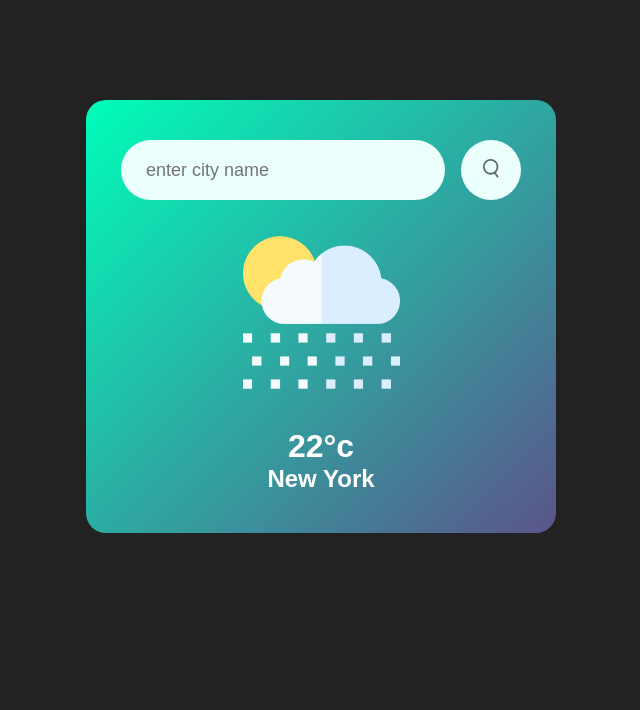
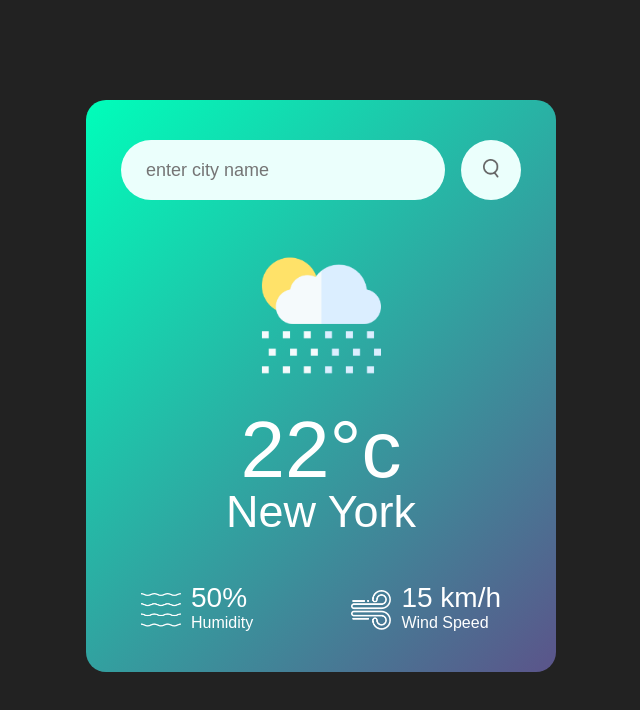
Before and after one commit to AditInx/WeatherApp, a plain HTML site: page index.html in a window 1280 px wide. Shown: the whole page, without its empty margins (319-959 px from the left). Drawn offline with Linux system fonts and the light colour scheme.

Commit message:
added information about wind and humidity as dummy data

```diff
--- a/index.html
+++ b/index.html
@@ -16,6 +16,22 @@
         <img src="images/rain.png" class="weather-icon" />
         <h1 class="temp">22°c</h1>
         <h2 class="city">New York</h2>
+        <div class="details">
+            <div class="col">
+                <img src="images/humidity.png">
+                <div>
+                    <p class="humidity">50%</p>
+                    <p>Humidity</p>
+                </div>
+            </div>
+            <div class="col">
+                <img src="images/wind.png">
+                <div>
+                    <p class="wind">15 km/h</p>
+                    <p>Wind Speed</p>
+                </div>
+            </div>
+        </div>
       </div>
     </div>
     <script src=""></script>
--- a/style.css
+++ b/style.css
@@ -53,3 +53,46 @@ body{
 .search button img{
     width: 16px;
 }
+
+.weather-icon{
+    width: 170px;
+    margin-top: 30px;
+}
+
+.weather h1{
+    font-size: 80px;
+    font-weight: 500;
+}
+
+.weather h2{
+    font-size: 45px;
+    font-weight: 400;
+    margin-top: -10px;
+}
+
+
+.details{
+    display: flex;
+    align-items: center;
+    justify-content: space-between;
+    padding: 0 20px;
+    margin-top: 50px;
+}
+
+
+.col{
+    display: flex;
+    align-items: center;
+    text-align: left;
+}
+
+.col img{
+    width: 40px;
+    margin-right: 10px;
+}
+
+
+.humidity, .wind{
+    font-size: 28px;
+    margin-top: -6px;
+}
```
